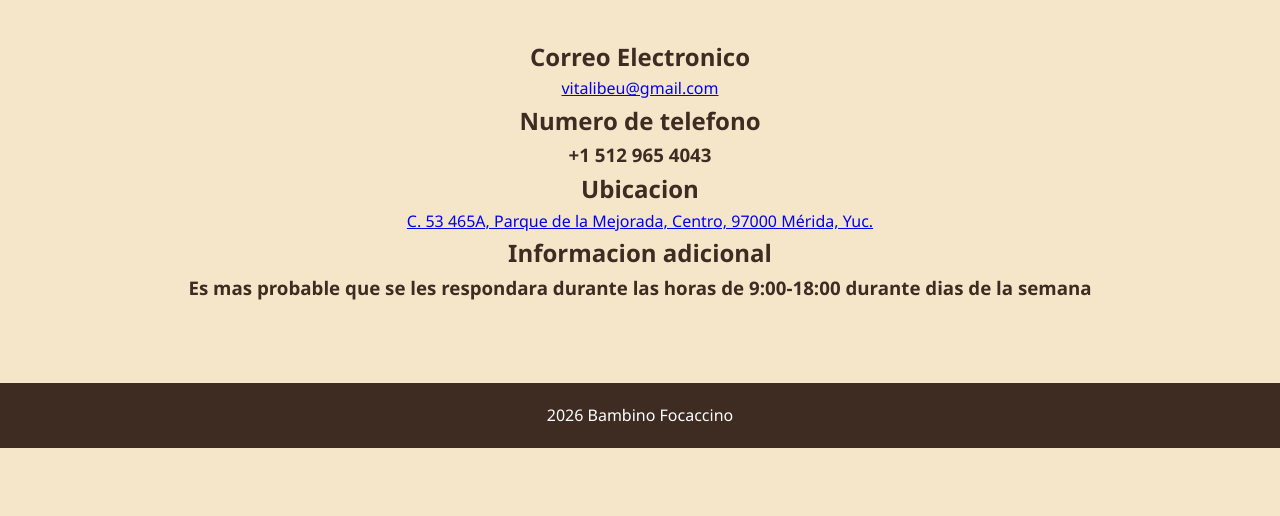
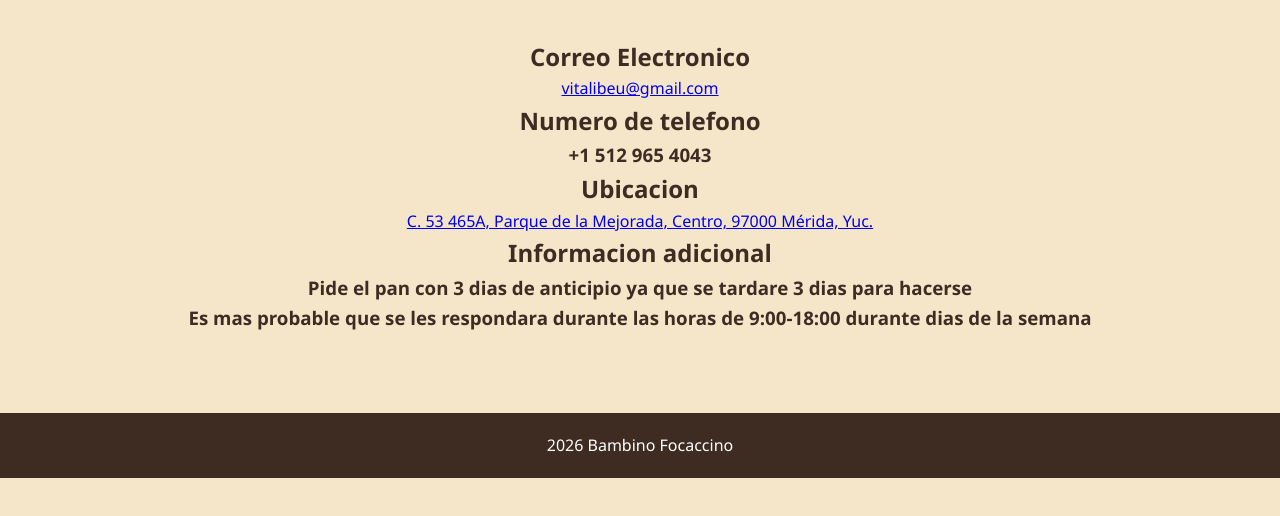
Before and after one commit to Shadowcat-dev/SourDoe, a plain HTML site: page contact.html in a window 1280 px wide. Shown: the part 224-740 px from the top of the page. Drawn offline with Linux system fonts and the light colour scheme.

Commit message:
Update contact.html

```diff
--- a/contact.html
+++ b/contact.html
@@ -27,6 +27,7 @@
     <h2>Ubicacion</h2>
     <a href="https://www.google.com/maps/place/C.+53+465A,+Parque+de+la+Mejorada,+Centro,+97000+M%C3%A9rida,+Yuc./@20.9712464,-89.6197013,17z/data=!3m1!4b1!4m6!3m5!1s0x8f567167b4eb0363:0x47638d2f7be623d9!8m2!3d20.9712464!4d-89.6171264!16s%2Fg%2F11c1_blgjh?entry=ttu&g_ep=EgoyMDI2MDIxOC4wIKXMDSoASAFQAw%3D%3D">C. 53 465A, Parque de la Mejorada, Centro, 97000 Mérida, Yuc.</a>
     <h2>Informacion adicional</h2>
+    <h3>Pide el pan con 3 dias de anticipio ya que se tardare 3 dias para hacerse</h3>
     <h3>Es mas probable que se les respondara durante las horas de 9:00-18:00 durante dias de la semana</h3>
 </div>
 
```
